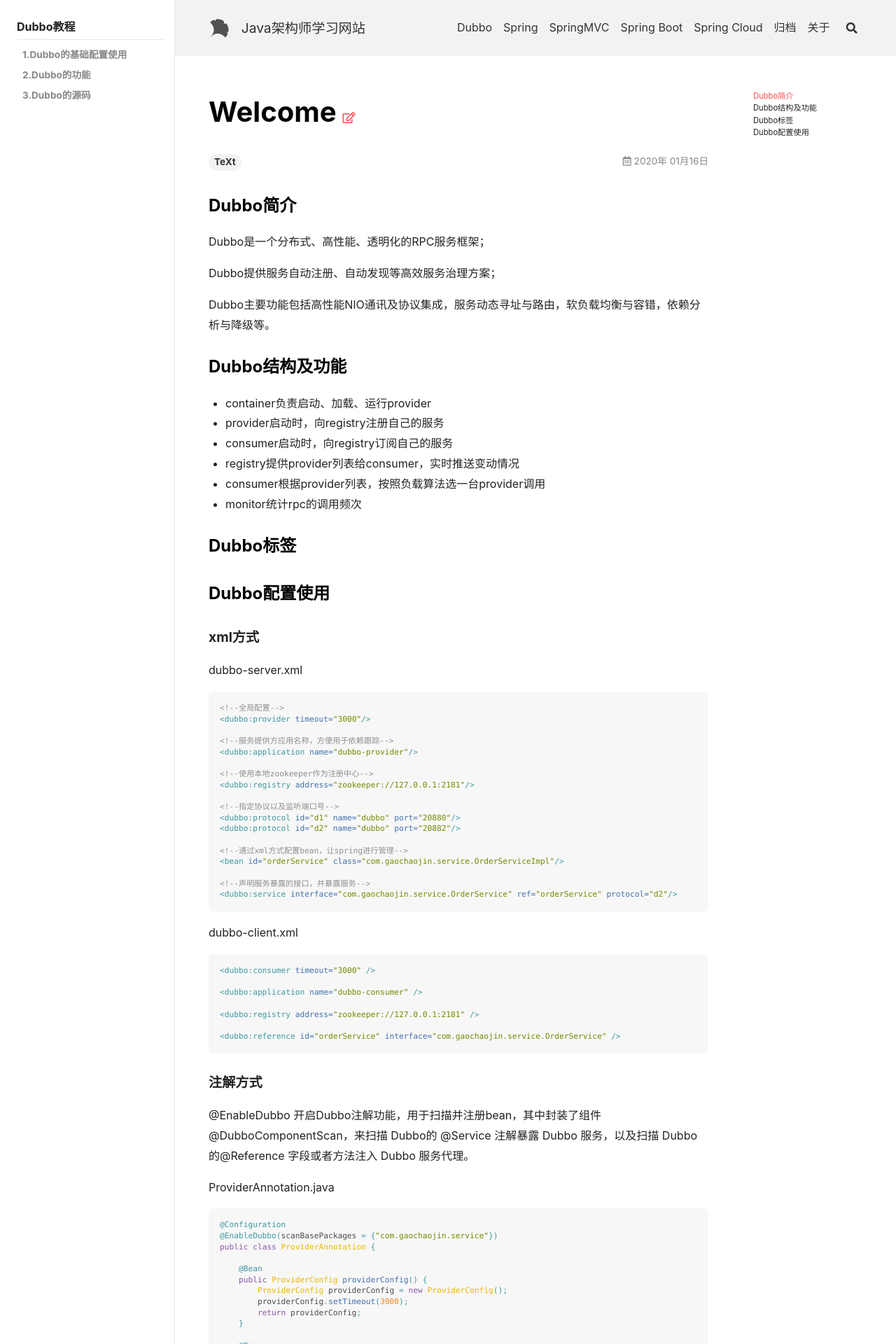
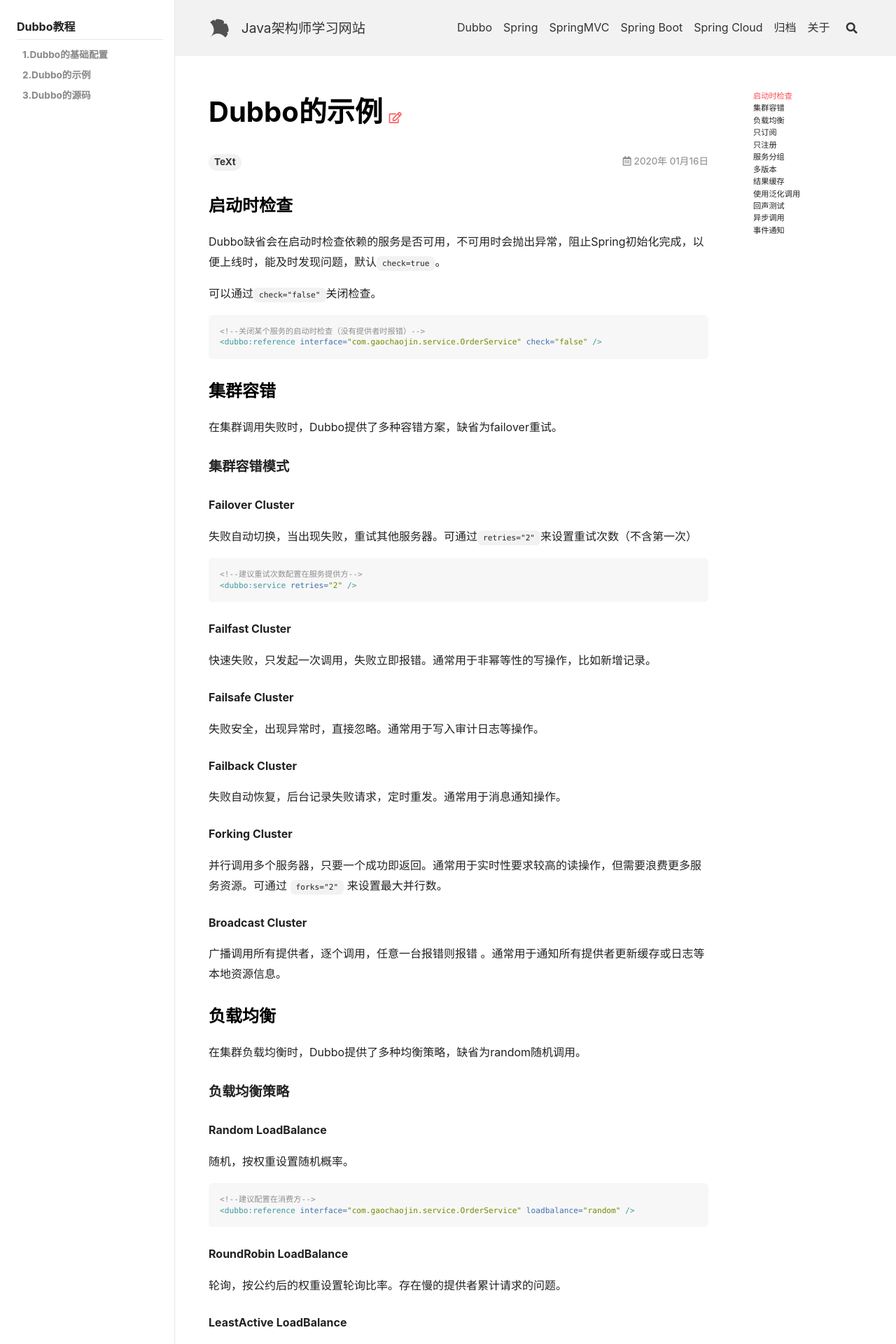
Before and after one commit to javamans/javamans.github.io, a Jekyll site: the page built from _posts/2020-01-16-dubbo.md, in a window 1280 px wide. Shown: the top 1920 px of the page at 70% size. Built offline with Jekyll 4.4.1, drawn with Linux system fonts in a browser that asks for light colours; nearby versions of some CDN libraries; some of the changed text lies outside the part shown.

Commit message:
dubbo博客

````diff
--- a/_data/navigation.yml
+++ b/_data/navigation.yml
@@ -119,9 +119,9 @@ header:
 dubbo:
   - title: Dubbo教程
     children:
-      - title: 1.Dubbo的基础配置使用
+      - title: 1.Dubbo的基础配置
         url: https://javamans.github.io/2020/01/14/dubbo.html
-      - title: 2.Dubbo的功能
+      - title: 2.Dubbo的示例
         url: https://javamans.github.io/2020/01/16/dubbo.html
       - title: 3.Dubbo的源码
         url: https://javamans.github.io/2020/01/18/dubbo.html
--- a/_posts/2020-01-14-dubbo.md
+++ b/_posts/2020-01-14-dubbo.md
@@ -1,6 +1,6 @@
 ---
-title: Welcome
-tags: TeXt
+title: Dubbo的基础配置使用
+tags: dubbo
 sidebar:
   nav: dubbo
 ---
@@ -26,11 +26,21 @@ Dubbo主要功能包括高性能NIO通讯及协议集成，服务动态寻址与
 
 ### Dubbo标签
 
+主要标签：
+
+- <dubbo:application />：应用信息配置，对应配置类：` org.apache.dubbo.config.ApplicationConfig `
+- <dubbo:protocol />：服务提供者协议配置，对应配置类：` org.apache.dubbo.config.ProtocolConfig `
+- <dubbo:registry />：注册中心配置，对应的配置类：`org.apache.dubbo.config.RegistryConfig`
+- <dubbo:provider />： 服务提供者缺省值配置，对应的配置类： `org.apache.dubbo.config.ProviderConfig`
+- <dubbo:consumer />： 服务消费者缺省值配置，配置类： `org.apache.dubbo.config.ConsumerConfig`
+- <dubbo:service />： 服务提供者暴露服务配置，对应的配置类：`org.apache.dubbo.config.ServiceConfig`
+- <dubbo:reference />： 服务消费者引用服务配置，对应的配置类： `org.apache.dubbo.config.ReferenceConfig`
+
 ### Dubbo配置使用
 
 #### xml方式
 
-dubbo-server.xml
+服务方配置文件：dubbo-server.xml
 
 ```xml
 <!--全局配置-->
@@ -53,7 +63,7 @@ dubbo-server.xml
 <dubbo:service interface="com.gaochaojin.service.OrderService" ref="orderService" protocol="d2"/>
 ```
 
-dubbo-client.xml
+消费方配置文件：dubbo-client.xml
 
 ```xml
 <dubbo:consumer timeout="3000" />
@@ -69,7 +79,7 @@ dubbo-client.xml
 
 @EnableDubbo 开启Dubbo注解功能，用于扫描并注册bean，其中封装了组件@DubboComponentScan，来扫描 Dubbo的 @Service 注解暴露 Dubbo 服务，以及扫描 Dubbo 的@Reference 字段或者方法注入 Dubbo 服务代理。
 
-ProviderAnnotation.java
+服务方配置：ProviderAnnotation.java
 
 ```java
 @Configuration
@@ -109,7 +119,7 @@ public class ProviderAnnotation {
 }
 ```
 
-ConsumerAnnotation.java
+消费方配置：ConsumerAnnotation.java
 
 ```java
 @Configuration
@@ -144,7 +154,7 @@ public class ConsumerAnnotation {
 
 #### 属性文件
 
-dubbo-provider.properties
+服务方配置：dubbo-provider.properties
 
 ```properties
 dubbo.application.name=dubbo-provider
@@ -153,7 +163,7 @@ dubbo.protocol.name=dubbo
 dubbo.protocol.port=20883
 ```
 
-dubbo-consumer.properties
+消费方配置：dubbo-consumer.properties
 
 ```properties
 dubbo.application.name=dubbo-consumer
@@ -171,7 +181,7 @@ public class ProviderConfiguration {
 }
 ```
 
-ConsumerConfiguration.java
+消费方注解：ConsumerConfiguration.java
 
 ```java
 @Configuration
--- a/_posts/2020-01-16-dubbo.md
+++ b/_posts/2020-01-16-dubbo.md
@@ -1,207 +1,207 @@
 ---
-title: Welcome
+title: Dubbo的示例
 tags: TeXt
 sidebar:
   nav: dubbo
 ---
 
-### Dubbo简介
+### 启动时检查
 
-Dubbo是一个分布式、高性能、透明化的RPC服务框架；
+Dubbo缺省会在启动时检查依赖的服务是否可用，不可用时会抛出异常，阻止Spring初始化完成，以便上线时，能及时发现问题，默认`check=true`。
 
-Dubbo提供服务自动注册、自动发现等高效服务治理方案；
-
-Dubbo主要功能包括高性能NIO通讯及协议集成，服务动态寻址与路由，软负载均衡与容错，依赖分析与降级等。
-
-<!--more-->
-
-### Dubbo结构及功能
-
-- container负责启动、加载、运行provider
-- provider启动时，向registry注册自己的服务
-- consumer启动时，向registry订阅自己的服务
-- registry提供provider列表给consumer，实时推送变动情况
-- consumer根据provider列表，按照负载算法选一台provider调用
-- monitor统计rpc的调用频次
-
-### Dubbo标签
-
-### Dubbo配置使用
-
-#### xml方式
-
-dubbo-server.xml
+可以通过`check="false"`关闭检查。
 
 ```xml
-<!--全局配置-->
-<dubbo:provider timeout="3000"/>
-
-<!--服务提供方应用名称，方便用于依赖跟踪-->
-<dubbo:application name="dubbo-provider"/>
-
-<!--使用本地zookeeper作为注册中心-->
-<dubbo:registry address="zookeeper://127.0.0.1:2181"/>
-
-<!--指定协议以及监听端口号-->
-<dubbo:protocol id="d1" name="dubbo" port="20880"/>
-<dubbo:protocol id="d2" name="dubbo" port="20882"/>
-
-<!--通过xml方式配置bean，让spring进行管理-->
-<bean id="orderService" class="com.gaochaojin.service.OrderServiceImpl"/>
-
-<!--声明服务暴露的接口，并暴露服务-->
-<dubbo:service interface="com.gaochaojin.service.OrderService" ref="orderService" protocol="d2"/>
+<!--关闭某个服务的启动时检查（没有提供者时报错）-->
+<dubbo:reference interface="com.gaochaojin.service.OrderService" check="false" />
 ```
 
-dubbo-client.xml
+### 集群容错
+
+在集群调用失败时，Dubbo提供了多种容错方案，缺省为failover重试。
+
+#### 集群容错模式
+
+##### Failover Cluster
+
+失败自动切换，当出现失败，重试其他服务器。可通过`retries="2"`来设置重试次数（不含第一次）
 
 ```xml
-<dubbo:consumer timeout="3000" />
-
-<dubbo:application name="dubbo-consumer" />
-
-<dubbo:registry address="zookeeper://127.0.0.1:2181" />
-
-<dubbo:reference id="orderService" interface="com.gaochaojin.service.OrderService" />
+<!--建议重试次数配置在服务提供方-->
+<dubbo:service retries="2" />
 ```
 
-#### 注解方式
+##### Failfast Cluster
 
-@EnableDubbo 开启Dubbo注解功能，用于扫描并注册bean，其中封装了组件@DubboComponentScan，来扫描 Dubbo的 @Service 注解暴露 Dubbo 服务，以及扫描 Dubbo 的@Reference 字段或者方法注入 Dubbo 服务代理。
+快速失败，只发起一次调用，失败立即报错。通常用于非幂等性的写操作，比如新增记录。
 
-ProviderAnnotation.java
+##### Failsafe Cluster
+
+失败安全，出现异常时，直接忽略。通常用于写入审计日志等操作。
+
+##### Failback Cluster
+
+失败自动恢复，后台记录失败请求，定时重发。通常用于消息通知操作。
+
+##### Forking Cluster
+
+并行调用多个服务器，只要一个成功即返回。通常用于实时性要求较高的读操作，但需要浪费更多服务资源。可通过 `forks="2"` 来设置最大并行数。
+
+##### Broadcast Cluster
+
+广播调用所有提供者，逐个调用，任意一台报错则报错 。通常用于通知所有提供者更新缓存或日志等本地资源信息。
+
+### 负载均衡
+
+在集群负载均衡时，Dubbo提供了多种均衡策略，缺省为random随机调用。
+
+#### 负载均衡策略
+
+##### Random LoadBalance
+
+随机，按权重设置随机概率。
+
+```xml
+<!--建议配置在消费方-->
+<dubbo:reference interface="com.gaochaojin.service.OrderService" loadbalance="random" />
+```
+
+##### RoundRobin LoadBalance
+
+轮询，按公约后的权重设置轮询比率。存在慢的提供者累计请求的问题。
+
+##### LeastActive LoadBalance
+
+最少活跃调用数，相同活跃数的随机，活跃数值调用前后计数差。使慢的提供者收到更少请求。
+
+### 只订阅
+
+为方便开发测试，经常会在线下共用一个所有服务可用的注册中心，这时，如果一个正在开发中的服务提供者注册，可能会影响消费者不能正常运行。
+
+可以让服务提供者开发方，只订阅服务（开发的服务可能依赖其他服务），而不注册正在开发的服务，通过直连测试正在开发的服务。
+
+```xml
+<!--禁用注册配置-->
+<dubbo:registry address="" register="false" />
+```
+
+### 只注册
+
+ 如果有两个镜像环境，两个注册中心，有一个服务只在其中一个注册中心有部署，另一个注册中心还没来得及部署，而两个注册中心的其它应用都需要依赖此服务。这个时候，可以让服务提供者方只注册服务到另一注册中心，而不从另一注册中心订阅服务。
+
+```xml
+<dubbo:registry id="hzRegistry" address="10.20.153.10:9090" />
+<dubbo:registry id="qdRegistry" address="10.20.141.150:9090" subscribe="false" />
+```
+
+### 服务分组
+
+当一个接口有多种实现时，可以用group区分。
+
+#### 服务
+
+```xml
+<dubbo:service group="feedback" interface="com.xxx.IndexService" />
+<dubbo:service group="member" interface="com.xxx.IndexService" />
+```
+
+#### 引用
+
+```xml
+<dubbo:reference id="feedbackIndexService" group="feedback" interface="com.xxx.IndexService" />
+<dubbo:reference id="memberIndexService" group="member" interface="com.xxx.IndexService" />
+```
+
+### 多版本
+
+当一个接口实现，出现不兼容升级时，可以用版本号过渡，版本号不同的服务相互间不应用。
+
+服务提供者配置：
+
+```xml
+<dubbo:service interface="com.foo.BarService" version="1.0.0" ref="barServiceImpl1"/>
+<dubbo:service interface="com.foo.BarService" version="2.0.0" ref="barServiceImpl2"/>
+```
+
+服务消费者配置：
+
+```xml
+<dubbo:reference id="barService" interface="com.foo.BarService" version="1.0.0" />
+<dubbo:reference id="barService" interface="com.foo.BarService" version="2.0.0" />
+```
+
+### 结果缓存
+
+结果缓存，用于加速热门数据的访问速度，Dubbo提供声明式缓存，以减少用户加缓存的工作量。
+
+#### 缓存类型
+
+##### lru
+
+基于最近最少使用原则删除多余缓存，保持最热的数据被缓存。
+
+##### threadlocal
+
+当前缓存缓存，比如一个页面渲染，用到很多portal，每个portal都要去查用户信息，通过线程缓存，可以减少这种多余访问。
+
+```xml
+<dubbo:reference interface="com.foo.BarService" cache="lru" />
+```
+
+### 使用泛化调用
+
+ 泛化接口调用方式主要用于客户端没有 API 接口及模型类元的情况，参数及返回值中的所有 POJO 均用 Map 表示，通常用于框架集成，比如：实现一个通用的服务测试框架，可通过 GenericService 调用所有服务实现。
+
+```xml
+<dubbo:reference id="barService" interface="com.foo.BarService" generic="true" />
+```
 
 ```java
-@Configuration
-@EnableDubbo(scanBasePackages = {"com.gaochaojin.service"})
-public class ProviderAnnotation {
-
-    @Bean
-    public ProviderConfig providerConfig() {
-        ProviderConfig providerConfig = new ProviderConfig();
-        providerConfig.setTimeout(3000);
-        return providerConfig;
-    }
-
-    @Bean
-    public ApplicationConfig applicationConfig() {
-        ApplicationConfig applicationConfig = new ApplicationConfig();
-        applicationConfig.setName("dubbo-provider");
-        return applicationConfig;
-    }
-
-    @Bean
-    public RegistryConfig registryConfig() {
-        RegistryConfig registryConfig = new RegistryConfig();
-        registryConfig.setProtocol("zookeeper");
-        registryConfig.setAddress("127.0.0.1");
-        registryConfig.setPort(2181);
-        return registryConfig;
-    }
-
-    @Bean
-    public ProtocolConfig protocolConfig() {
-        ProtocolConfig protocolConfig = new ProtocolConfig();
-        protocolConfig.setName("dubbo");
-        protocolConfig.setPort(20881);
-        return protocolConfig;
-    }
-}
+GenericService barService = (GenericService) applicationContext.getBean("barService");
+Object result = barService.$invoke("sayHello", new String[] { "java.lang.String" }, new Object[] { "World" });
 ```
 
-ConsumerAnnotation.java
+### 回声测试
+
+回声测试用于检测服务是否可用，回声测试按照正常请求流程执行，能够测试整个调用是否通畅，可用于监控。
+
+所有服务自动实现EchoService接口，只需将任意服务引用强转为EchoService，即可使用。
+
+```xml
+<dubbo:reference id="memberService" interface="com.xxx.MemberService" />
+```
 
 ```java
-@Configuration
-@ComponentScan(value = {"com.gaochaojin.action"})
-@EnableDubbo(scanBasePackages = {"com.gaochaojin.service"})
-public class ConsumerAnnotation {
+// 远程服务引用
+MemberService memberService = ctx.getBean("memberService");
 
-    @Bean
-    public ApplicationConfig applicationConfig() {
-        ApplicationConfig applicationConfig = new ApplicationConfig();
-        applicationConfig.setName("dubbo-consumer");
-        return applicationConfig;
-    }
+EchoService echoService = (EchoService) memberService; // 强制转型为EchoService
 
-    @Bean
-    public ConsumerConfig consumerConfig() {
-        ConsumerConfig consumerConfig = new ConsumerConfig();
-        consumerConfig.setTimeout(3000);
-        return consumerConfig;
-    }
-
-    @Bean
-    public RegistryConfig registryConfig() {
-        RegistryConfig registryConfig = new RegistryConfig();
-        registryConfig.setProtocol("zookeeper");
-        registryConfig.setAddress("127.0.0.1");
-        registryConfig.setPort(2181);
-        return registryConfig;
-    }
-}
+// 回声测试可用性
+String status = echoService.$echo("OK");
 ```
 
-#### 属性文件
+### 异步调用
 
-dubbo-provider.properties
+基于NIO的非阻塞实现并行调用，客户端不需要启动多线程即可完成并行调用多个远程服务，相对多线程开销较小。
 
-```properties
-dubbo.application.name=dubbo-provider
-dubbo.registry.address=zookeeper://127.0.0.1:2181
-dubbo.protocol.name=dubbo
-dubbo.protocol.port=20883
+XML引用服务：
+
+```xml
+<dubbo:reference id="asyncService"  timeout="10000" interface="com.async.api.AsyncService">
+	<dubbo:method name="sayHello" async="true" />
+</dubbo:reference>
 ```
 
-dubbo-consumer.properties
+调用远程服务：
 
-```properties
-dubbo.application.name=dubbo-consumer
-dubbo.registry.address=zookeeper://127.0.0.1:2181
-dubbo.consumer.timeout=3000
+```java
+// 此调用会立即返回null
+asyncService.sayHello("world");
+// 拿到调用的Future引用，当结果返回后，会被通知和设置到此Future
+CompletableFuture<String> helloFuture = RpcContext.getContext().getCompletableFuture();
 ```
 
-ProviderConfiguration.java
+### 事件通知
 
-```java
-@Configuration
-@EnableDubbo(scanBasePackages = {"com.gaochaojin.service"})
-@PropertySource("classpath:dubbo-provider.properties")
-public class ProviderConfiguration {
-}
-```
-
-ConsumerConfiguration.java
-
-```java
-@Configuration
-@EnableDubbo(scanBasePackages = {"com.gaochaojin.service"})
-@ComponentScan(value = {"com.gaochaojin.action"})
-@PropertySource("classpath:dubbo-consumer.properties")
-public class ConsumerConfiguration {
-}
-```
-
-#### api方式
-
-Server.java
-
-```java
-ServiceConfig<OrderService> config = new ServiceConfig<>();
-config.setApplication(new ApplicationConfig("dubbo-provider"));
-config.setRegistry(new RegistryConfig("zookeeper://127.0.0.1:2181"));
-config.setProtocol(new ProtocolConfig("dubbo"));
-config.setInterface(OrderService.class);
-config.setRef(new OrderServiceImpl());
-config.export();
-```
-
-Client.java
-
-```java
-ReferenceConfig<OrderService> reference = new ReferenceConfig<>();
-reference.setApplication(new ApplicationConfig("dubbo-consumer"));
-reference.setRegistry(new RegistryConfig("zookeeper://127.0.0.1:2181"));
-reference.setInterface(OrderService.class);
-OrderService orderService = reference.get();
-```
+在调用之前、调用之后、出现异常时，会触发oninvoke、onreturn、onthrow三个事件，可以配置当事件发生时，通知哪个类的哪个方法。
````
Also changed, not shown: other parts of _posts/2020-01-14-dubbo.md (+1 -1 lines), dubbo.md (+2 -3 lines).
